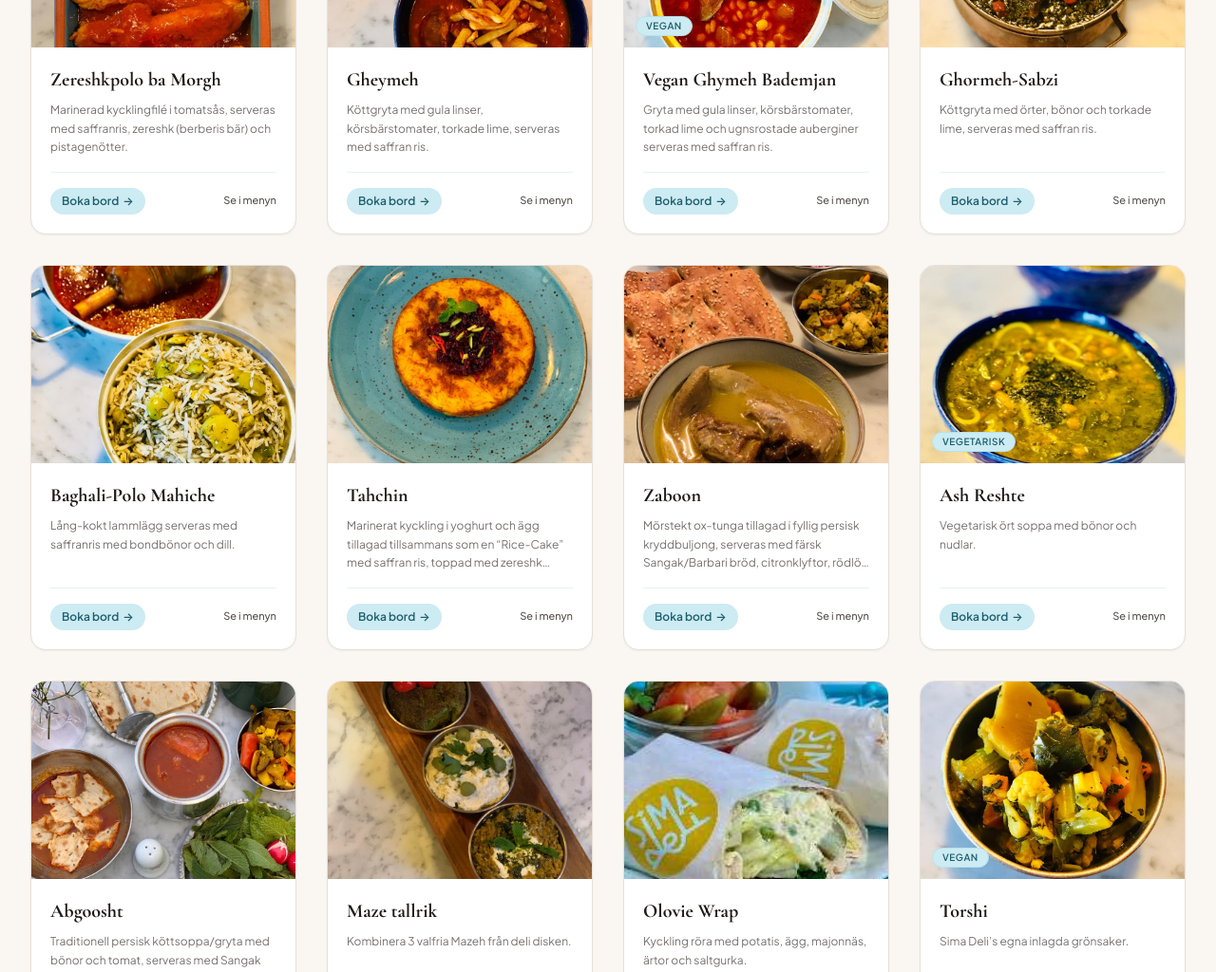
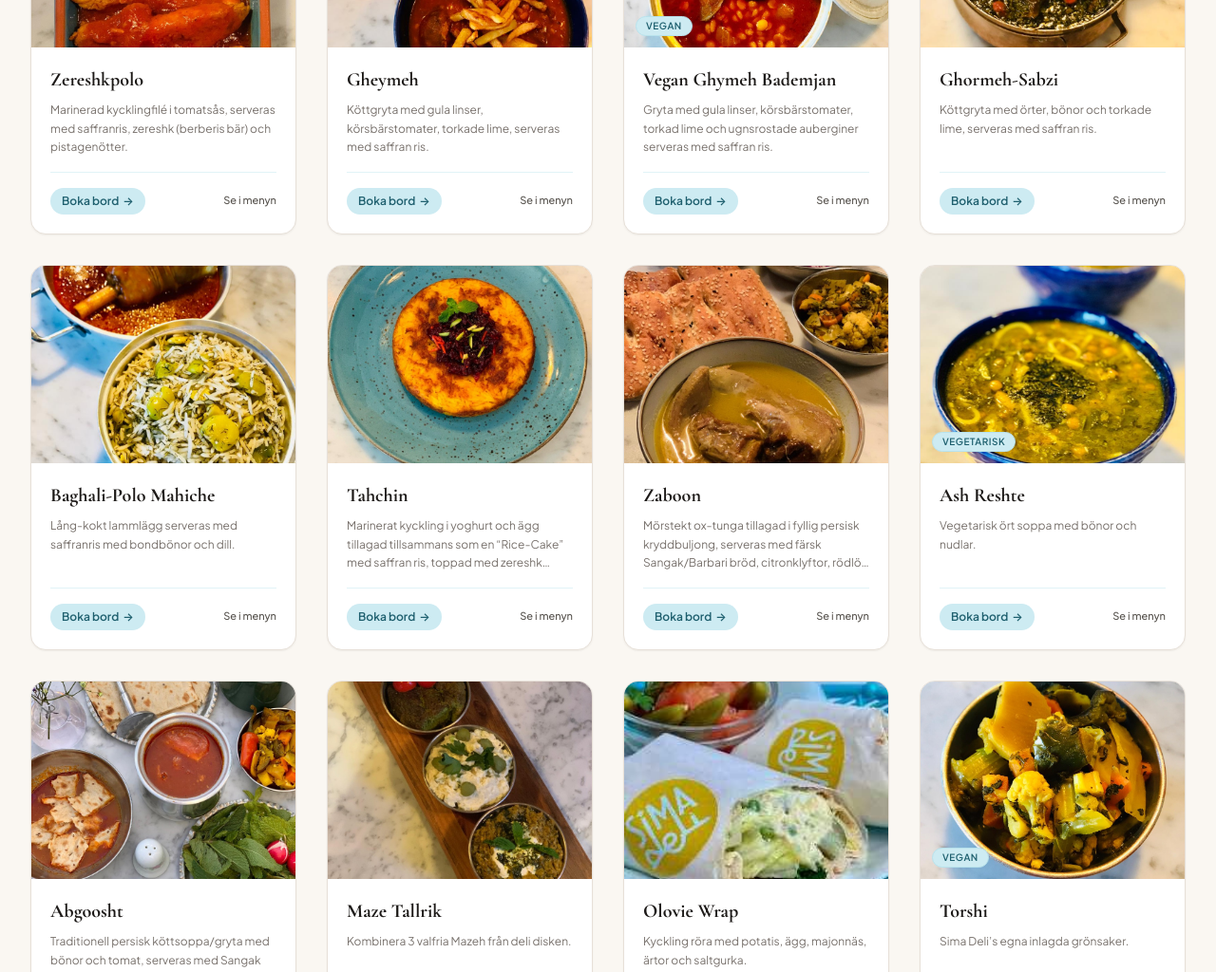
Before and after one commit to minzor26/new-sima-deli, a React (Vite) app: page / in a window 1280 px wide. Shown: the part 1998-3022 px from the top of the page at 95% size. Built offline with nearby package versions, Linux system fonts and the light colour scheme.

Commit message:
Update dish name to Maze Tallrik and Zereshkpolo

```diff
--- a/src/data/siteData.ts
+++ b/src/data/siteData.ts
@@ -106,7 +106,7 @@ export const MENU_ITEMS: MenuItem[] = [
   // Varma persiska rätter
   {
     id: "zereshk-polo",
-    name: "Zereshkpolo ba Morgh",
+    name: "Zereshkpolo",
     category: "Varma persiska rätter",
     description: "Marinerad kycklingfilé i tomatsås, serveras med saffranris, zereshk (berberis bär) och pistagenötter.",
     price: "189 kr",
@@ -193,7 +193,7 @@ export const MENU_ITEMS: MenuItem[] = [
   // Mazeh-tallrik
   {
     id: "mazeh-tallrik",
-    name: "Maze tallrik",
+    name: "Maze Tallrik",
     category: "Mazeh-tallrik",
     description: "Kombinera 3 valfria Mazeh från deli disken.",
     price: "189 kr",
@@ -565,7 +565,7 @@ export const FEATURED_PRODUCTS: MenuItem[] = [
   },
   {
     id: "mazeh-tallrik",
-    name: "Maze tallrik",
+    name: "Maze Tallrik",
     category: "Mazeh-tallrik",
     description: "Generös tallrik kombinerad med 3 valfria Mazeh från deli-disken (t.ex. Koo-koo, Olovie och Kashke-bademjan).",
     price: "189 kr",
```
